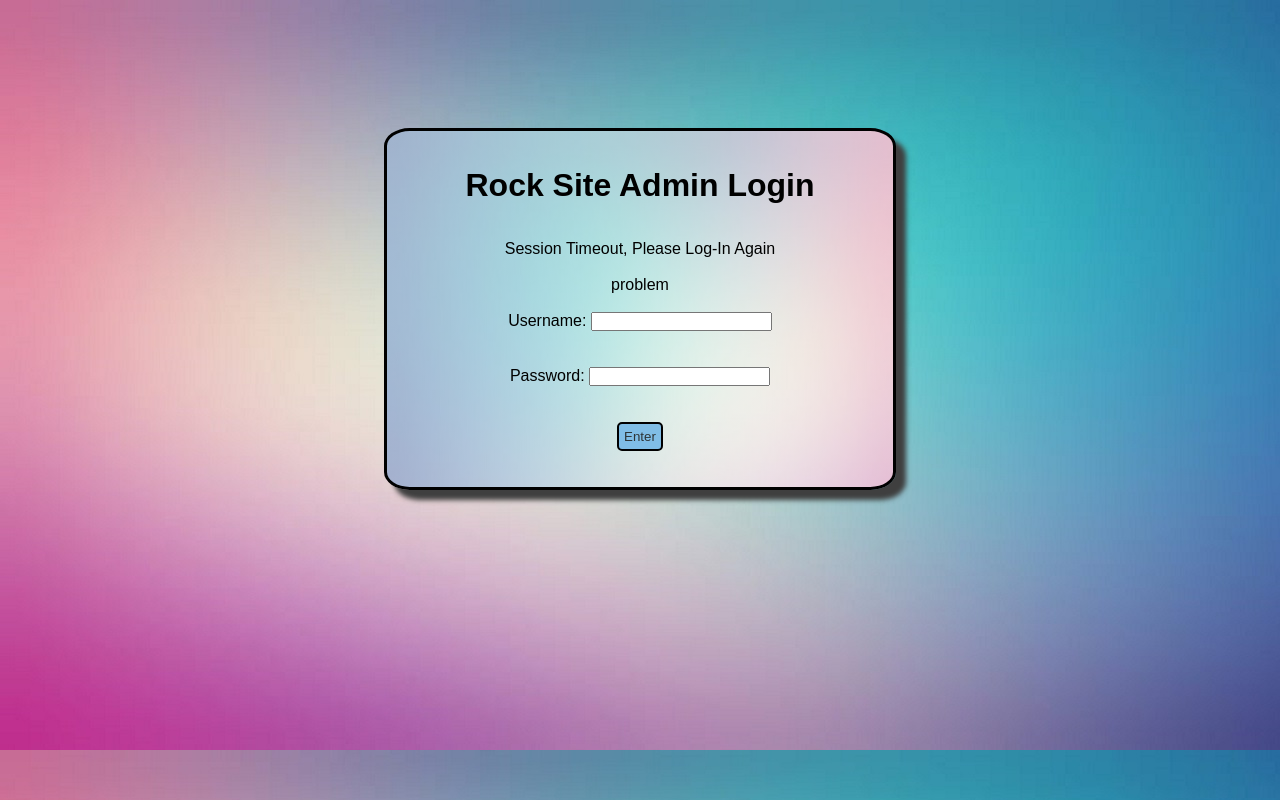
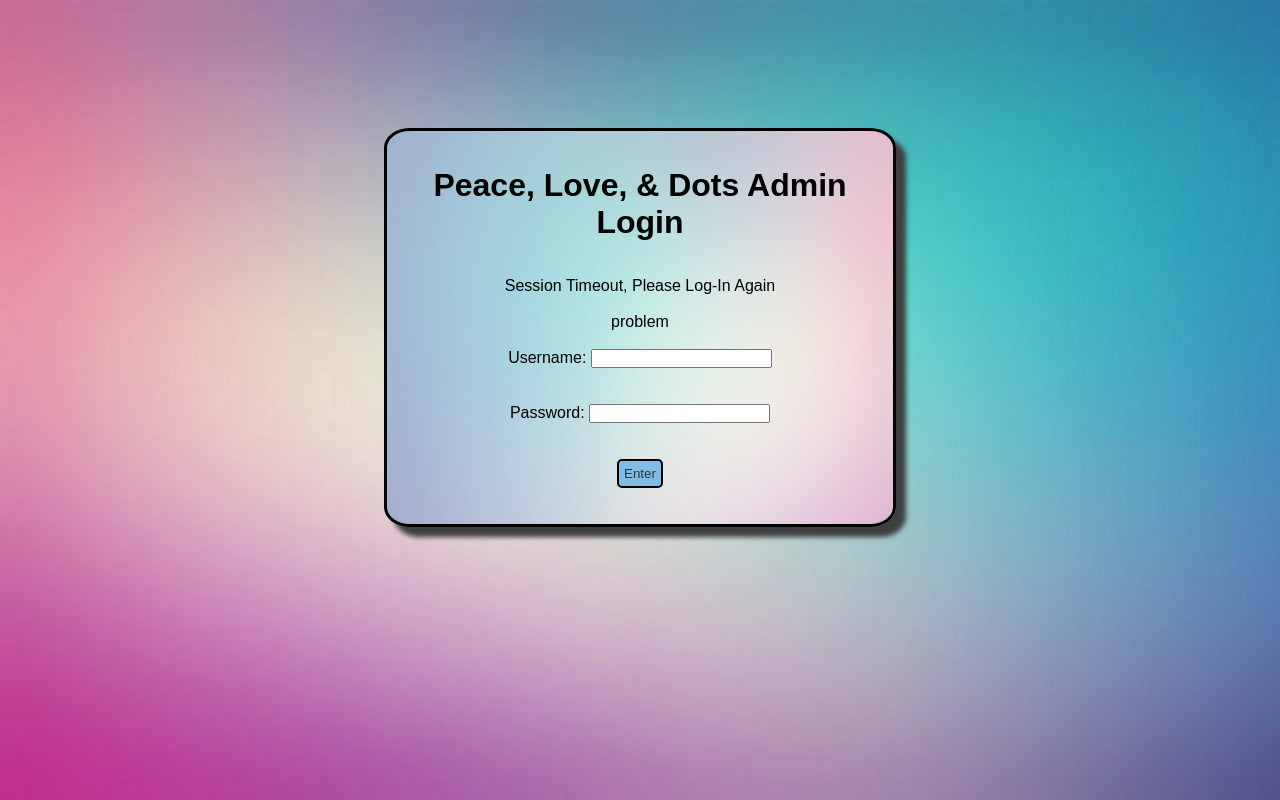
Before and after one commit to CadenConde/Peace-Love-and-Dots, a PHP site: page /rockSite/login.php in a window 1280 px wide. Run offline with PHP 8.4, Linux system fonts and the light colour scheme; the visitor is signed in with stand-in values (Sample User, id 1); data that the repository does not hold is empty.

Commit message:
fix more of erics bad code

```diff
--- a/rockSite/admin/login.php
+++ b/rockSite/admin/login.php
@@ -4,11 +4,11 @@
         <title>Rock Website - Login Page </title>
         <link rel="stylesheet" href="../css/admin.css">
 </head>
-<body style="background-image: url('../images/login-background.jpg');">
+<body style="background-image: url('../images/login-background.jpg'); background-repeat: no-repeat; background-size: cover; ">
     <div class="container">
         <div>
         <br><br>
-        <h1 class="login-title">Rock Site Admin Login</h1>
+        <h1 class="login-title">Peace, Love, & Dots Admin Login</h1>
         <br><br>
 
         <?php
```
